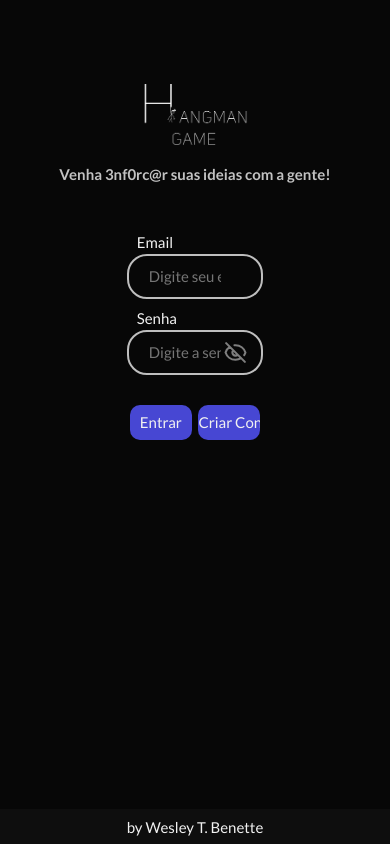
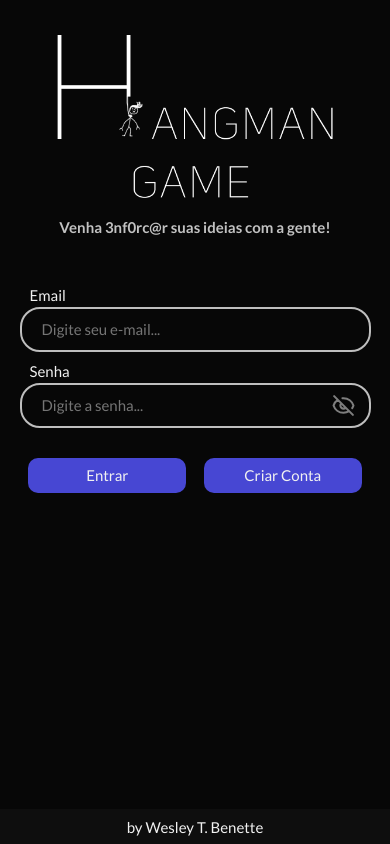
Before and after one commit to WesleyTelesBenette/hangman-game-vue, a Vue app: page / in a window 390 px wide. Built offline with nearby package versions, Linux system fonts and the light colour scheme.

Commit message:
:bug: fix(LoginPage): Fix layout responsiveness issues

```diff
--- a/src/components/FooterComponent.vue
+++ b/src/components/FooterComponent.vue
@@ -10,16 +10,14 @@ export default {
 
 <style>
 .footer {
-	position: fixed;
 	display: flex;
 	justify-content: center;
 	align-items: center;
 	bottom: 0;
 
-
 	background-color: var(--back-normal);
-	min-width: 100vw;
-	max-width: 100vw;
+	min-width: 100%;
+	max-width: 100%;
 	height: 35px;
 }
 </style>
--- a/src/pages/LoginPage.vue
+++ b/src/pages/LoginPage.vue
@@ -1,4 +1,5 @@
 <template>
+	<div class="login-page">
 		<div class='login-container'>
 			<div class='logo-container anim-size-pop'>
 				<img class='logo-image' src='~@/assets/logo.png'/>
@@ -14,6 +15,7 @@
 			</form>
 		</div>
 		<FooterComponent class="anim-slide-up"/>
+	</div>
 </template>
 
 <script>
@@ -42,34 +44,47 @@ export default {
 </script>
 
 <style>
+.login-page {
+	box-sizing: border-box;
+	display: flex;
+	flex-direction: column;
+	justify-content: space-between;
+	align-items: center;
+	gap: 20px;
+
+	background-color: var(--back-dark);
+	min-width: 100%;
+	max-width: 100%;
+	min-height: 100vh;
+	max-height: 100%;
+
 	.login-container {
 		display: flex;
 		flex-direction: column;
 		align-items: center;
 		gap: 50px;
 
-		min-width: 100vw;
-		max-width: 100vw;
-		min-height: 100vh;
-		max-height: 100vh;
-		background-color: var(--back-dark);
+		width: 425px;
+		max-width: 90%;
 
 		.logo-container {
 			display: flex;
 			flex-direction: column;
 			align-items: center;
-			margin-top: 10vh;
+			margin-top: 10%;
 			gap: 20px;
 
 			width: 100%;
 
 			.logo-image {
 				user-select: none;
-				width: 30vw;
+				width: 400px;
+				max-width: 90%;
 			}
 
 			.logo-subtitle {
 				color: var(--text-dark);
+				width: 90%;
 			}
 		}
 
@@ -80,7 +95,7 @@ export default {
 			align-items: center;
 			gap: 10px;
 
-			width: 35%;
+			width: 100%;
 
 			.login-buttons {
 				display: flex;
@@ -94,6 +109,15 @@ export default {
 				.button {
 					width: 45%;
 				}
+
+				@media only screen and (max-width: 300px) {
+					flex-direction: column;
+					gap: 10px;
+					.button {
+						width: 100%;
+					}
+				}
+			}
 		}
 	}
 }
```
Lines whose indentation alone changed are shown as unchanged.
